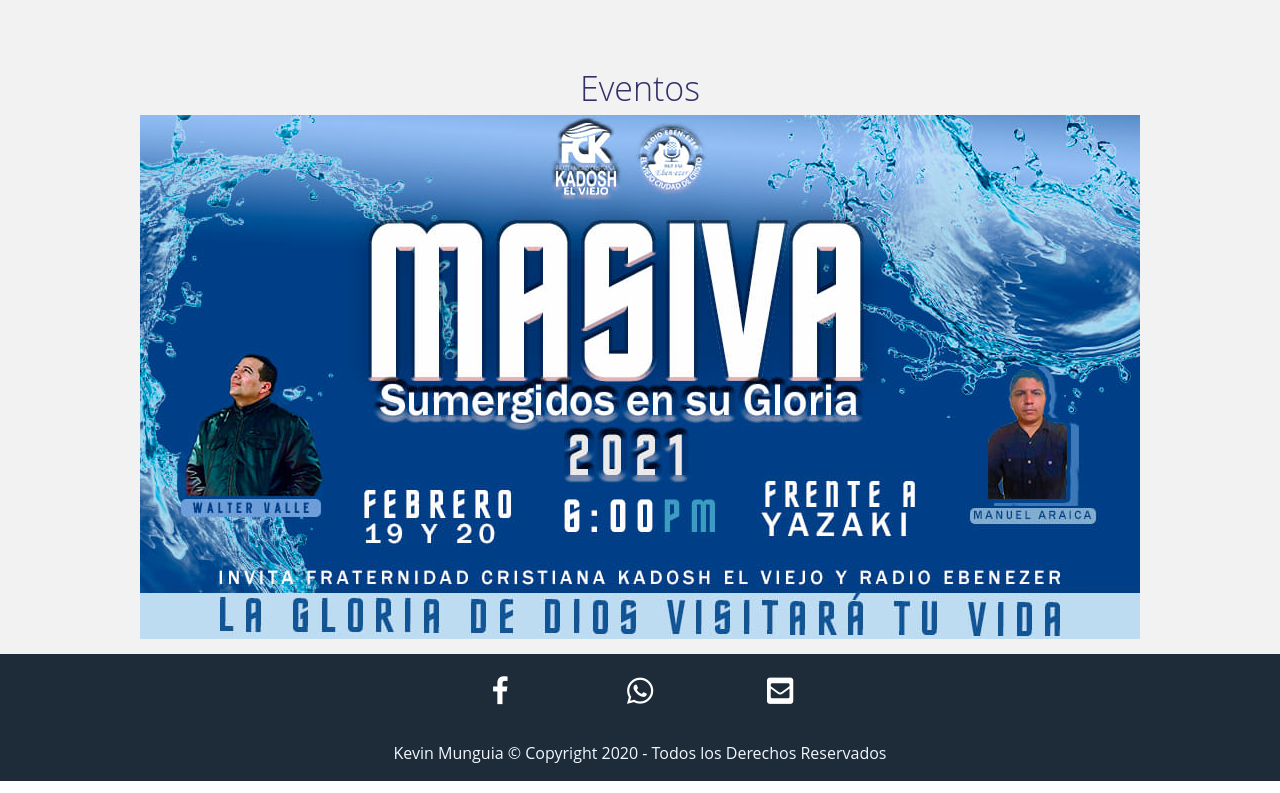
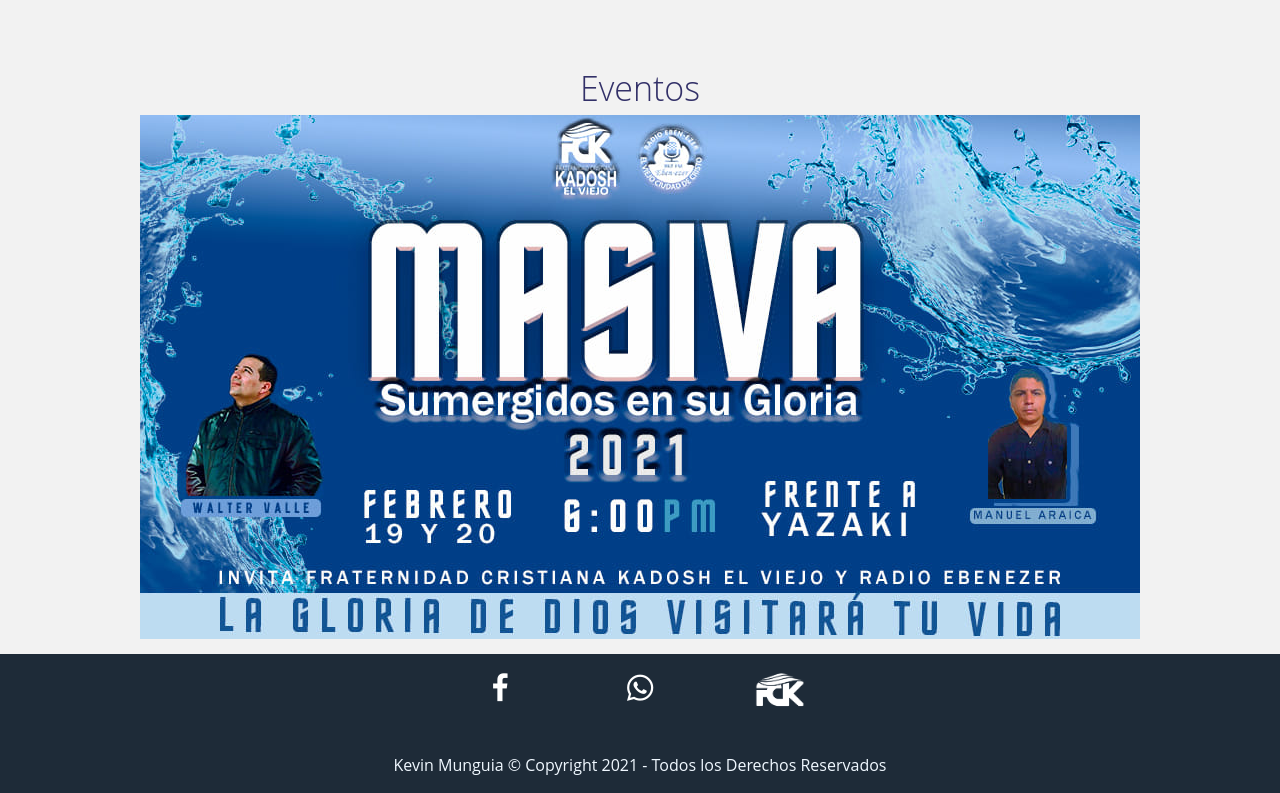
Before and after one commit to kevinmunguia31/kevinmunguia31.github.io, a plain HTML site: page index.html in a window 1280 px wide. Shown: the part 2193-2986 px from the top of the page. Drawn offline with Linux system fonts and the light colour scheme.

Commit message:
mas cambios

```diff
--- a/css/estilos.css
+++ b/css/estilos.css
@@ -260,7 +260,7 @@ footer .redes-sociales a {
 	text-align: center;
 	width: 100px;
 	display: block;
-	padding: 15px 0;
+	padding: 12px 0;
 	border-radius: 3px;
 	font-size: 30px;
 	margin: 0 20px;
@@ -268,7 +268,7 @@ footer .redes-sociales a {
 
 footer .redes-sociales .facebook:hover { background: #3b5998; }
 footer .redes-sociales .watsapp:hover { background: #0ba156; }
-footer .redes-sociales .correo:hover { background: #cd201f; }
+footer .redes-sociales .iglesia:hover { background: #cd201f; }
 /*footer .redes-sociales .twitter:hover { background: #1da1f2; }
 footer .redes-sociales .Youtube:hover { background: #cd201f; }
 footer .redes-sociales .github:hover { background: #666666; }
@@ -317,7 +317,7 @@ footer .redes-sociales .instagram:hover { background: #3f729b; }*/
 	}
 
 	.masiva img {
-		width: 400px;
+		width: 300px;
 		height: 200px;
 	}
 }
--- a/index.html
+++ b/index.html
@@ -193,17 +193,17 @@
 
 			<div class="contenedor">
 				<!--<a href="https://twitter.com/KevinMu01561469" class="twitter"><i class="fa fa-twitter"></i></a>-->
-				<a href="https://www.facebook.com/RadioEbenezer99.7FM" class="facebook"><i class="fa fa-facebook"></i></a>
+				<a href="https://www.facebook.com/RadioEbenezer99.7FM" class="facebook" target="_blanck"><i class="fa fa-facebook"></i></a>
 				<a href="#" class="watsapp" >
 					<i class="fab fa-whatsapp"></i>
 					<p class="toltip">(+505) 7792-0400</p>
 				</a>
-				<a href="#" class="correo"><i class="fas fa-envelope-square" _mstvisible="2"></i></a>
+				<a href="https://www.facebook.com/fckelviejo20/" class="iglesia" target="_blanck"><img src="img/fck.png" width="50px" height="50px"></a>
 				<!--<a href="https://www.youtube.com/channel/UCRoDzxn8qApwnlflyss9Gkw?view_as=subscriber" class="Youtube"><i class="fa fa-youtube-play"></i></a>-->
 				<!--<a href="#" class="github"><i class="fa fa-github"></i></a>-->
 				<!--<a href="https://www.instagram.com/munguia.kevin/" class="instagram"><i class="fa fa-instagram"></i></a>-->
 			</div>
-			<center><p style="color: aliceblue;">Kevin Munguia © Copyright 2020 - Todos los Derechos Reservados</p></center>
+			<center><p style="color: aliceblue;">Kevin Munguia © Copyright 2021 - Todos los Derechos Reservados</p></center>
 		</section>
 	</footer>
 
```
Also changed, not shown: img/fck.png (added).
